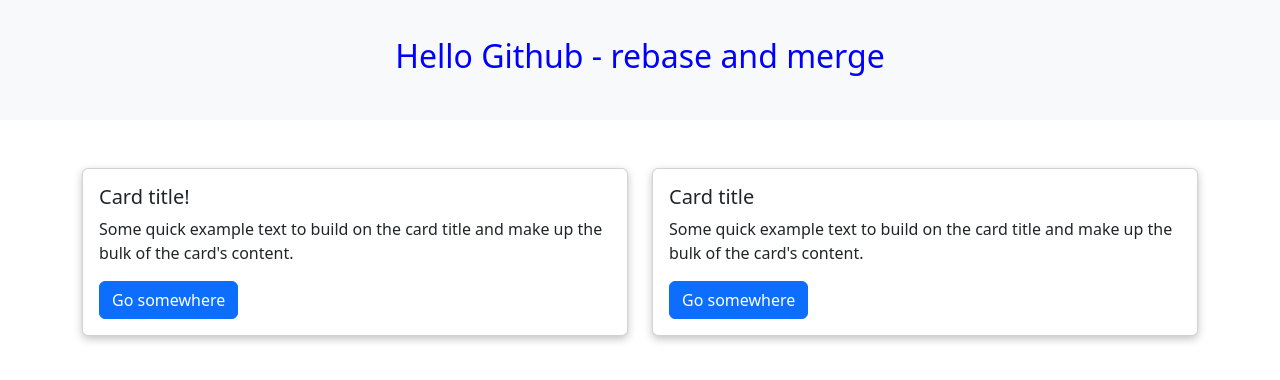
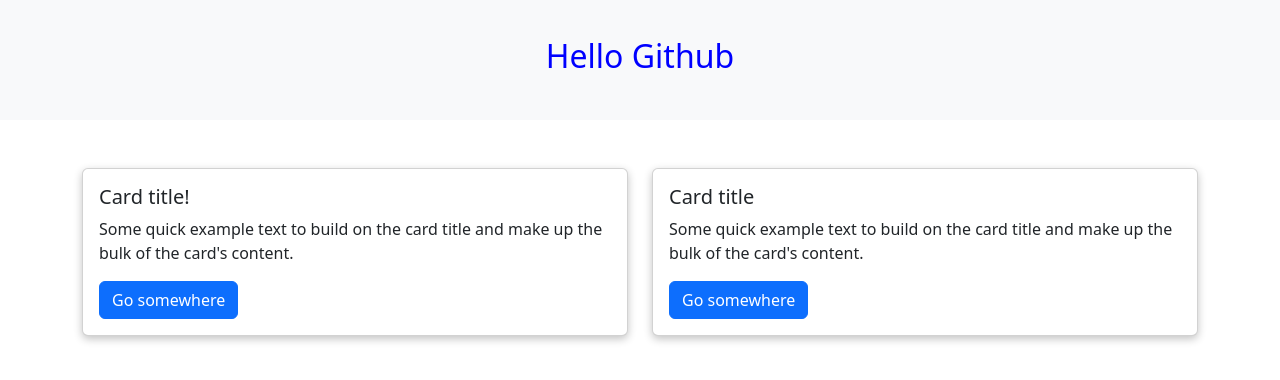
Before and after one commit to rsmclaren/saad-git-repo, a plain HTML site: page index.html in a window 1280 px wide. Drawn offline with nearby package versions, Linux system fonts and the light colour scheme.

Commit message:
updated h2

```diff
--- a/index.html
+++ b/index.html
@@ -12,7 +12,7 @@
 
 <body>
     <div class="banner mb-5 d-flex w-100 bg-light min-vh-20 align-items-center justify-content-center">
-        <h2>Hello Github - rebase and merge</h2>
+        <h2>Hello Github</h2>
     </div>
 
     <div class="container">
```
